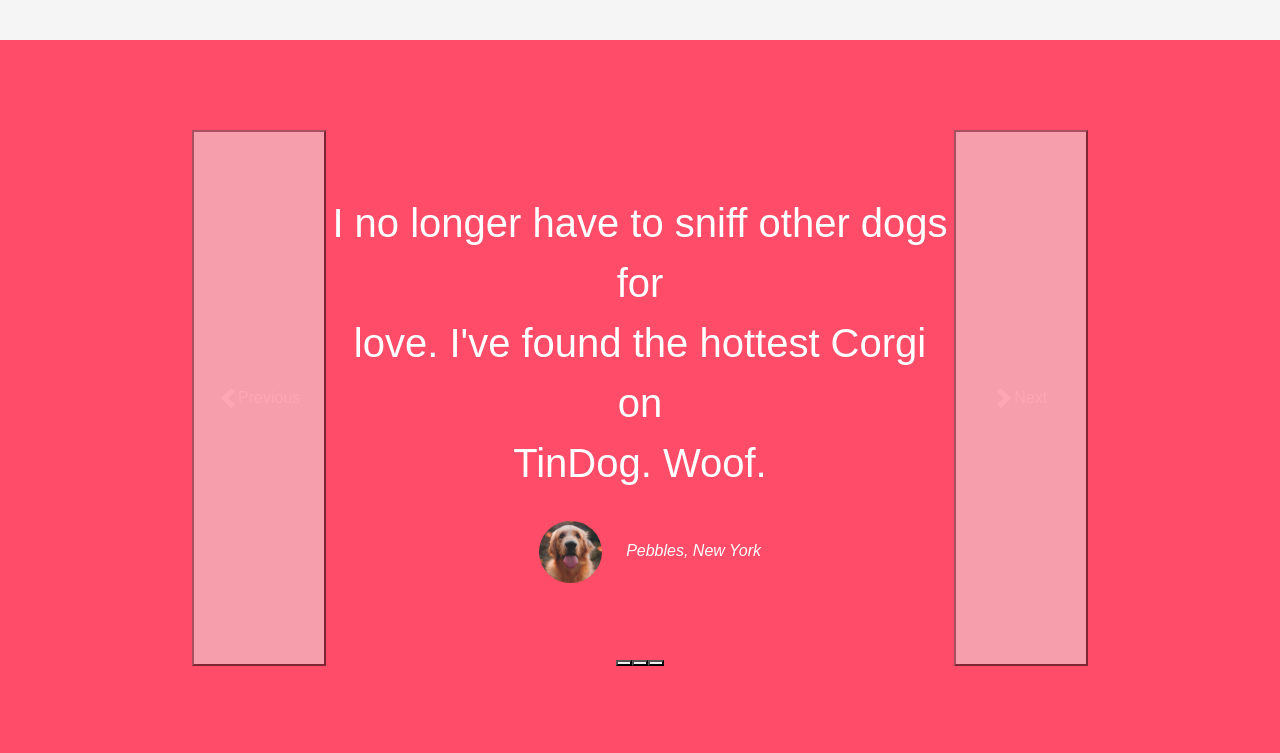
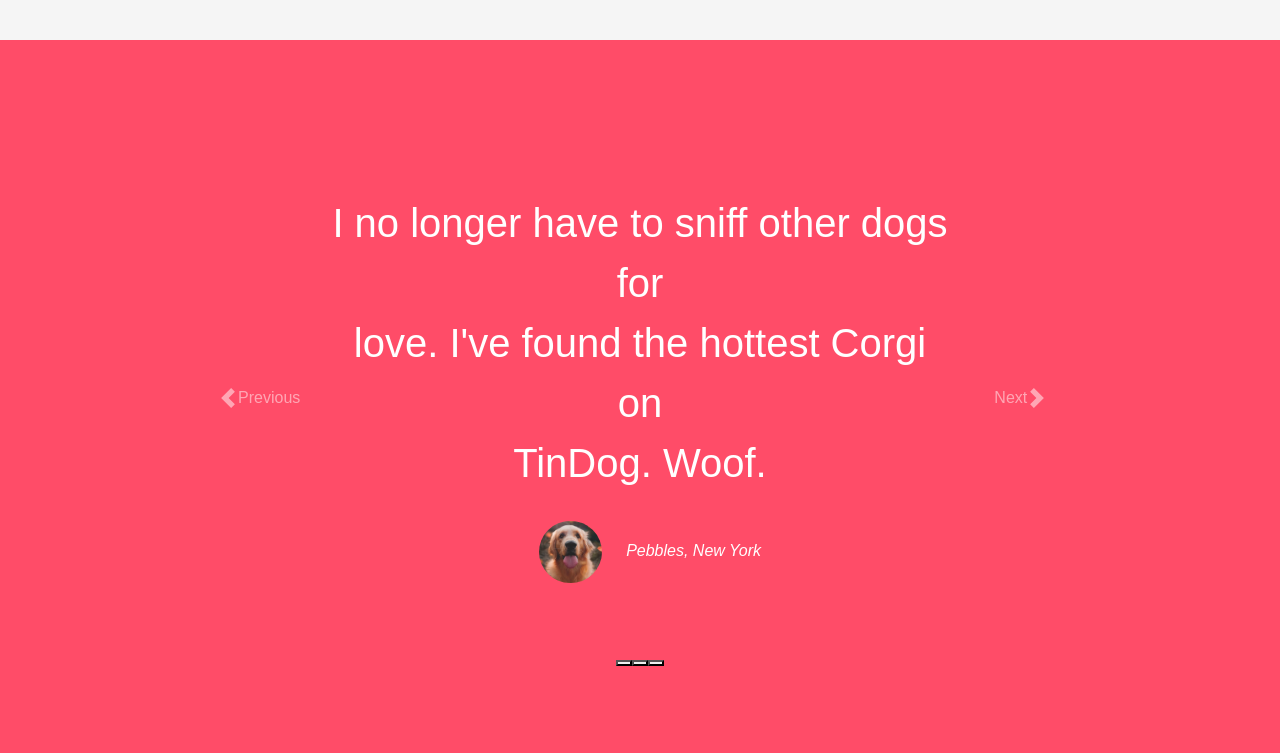
Before and after one commit to mustapha335/TinggDong, a plain HTML site: page index.html in a window 1280 px wide. Shown: the part 940-1693 px from the top of the page. Drawn offline with nearby package versions, Linux system fonts and the light colour scheme.

Commit message:
changes made in html

```diff
--- a/index.html
+++ b/index.html
@@ -116,14 +116,15 @@
           <em>Pebbles, New York</em>
         </div>
       </div>
-      <button class="carousel-control-prev" type="button" data-bs-target="#testimonials"  data-bs-slide="prev">
+      <a class="carousel-control-prev" type="button" data-bs-target="#testimonials"  data-bs-slide="prev">
         <span class="carousel-control-prev-icon" aria-hidden="true"></span>
         <span class="visually-hidden">Previous</span>
-      </button>
-      <button class="carousel-control-next" type="button" data-bs-target="#testimonials"  data-bs-slide="next">
+      </a>
+      <a class="carousel-control-next" type="button" data-bs-target="#testimonials"  data-bs-slide="next">
+         <span class="visually-hidden">Next</span>
         <span class="carousel-control-next-icon" aria-hidden="true"></span>
-        <span class="visually-hidden">Next</span>
-      </button>
+
+      </a>
     </div>
   </section>
 
```
